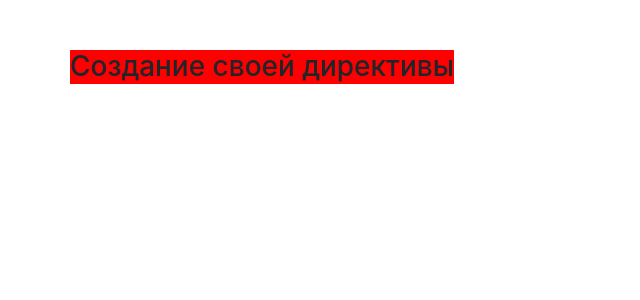
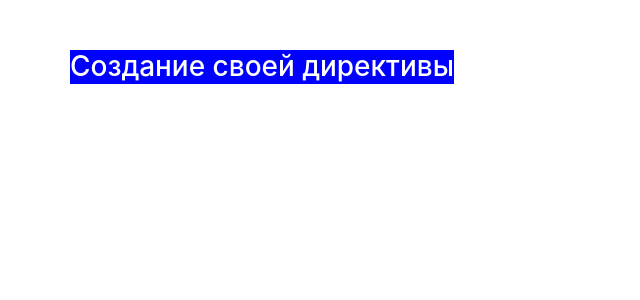
Before and after one commit to AlexandrMers/angularLearn, an Angular app: page / in a window 1280 px wide. Shown: the top 300 px of the page, without its empty margins (0-640 px from the left). Built offline with nearby package versions, Linux system fonts and the light colour scheme.

Commit message:
Разобрал метод renderer при создании своей директивы.

```diff
--- a/src/app/app.component.css
+++ b/src/app/app.component.css
@@ -1,3 +1,7 @@
 .container_auto {
     margin-top: 50px;
 }
+
+.white-text-el {
+  color: white;
+}
--- a/src/app/directives/backgound.directive.ts
+++ b/src/app/directives/backgound.directive.ts
@@ -1,17 +1,20 @@
-import {Directive, ElementRef, OnInit} from '@angular/core';
+import {Directive, ElementRef, OnInit, Renderer2} from '@angular/core';
 
 @Directive({
   selector: "[appBackground]"
 })
 export class BackgoundDirective implements  OnInit {
   constructor(
-    private element: ElementRef
+    private element: ElementRef,
+    private renderer: Renderer2
   ) {
 
   }
 
   ngOnInit(): void {
-  this.element.nativeElement.style.backgroundColor = 'red';
-  }
+    const {nativeElement} = this.element;
+    this.renderer.setStyle(nativeElement, 'background-color', 'blue');
+    this.renderer.addClass(nativeElement, 'white-text-el');
+}
 
 }
```
